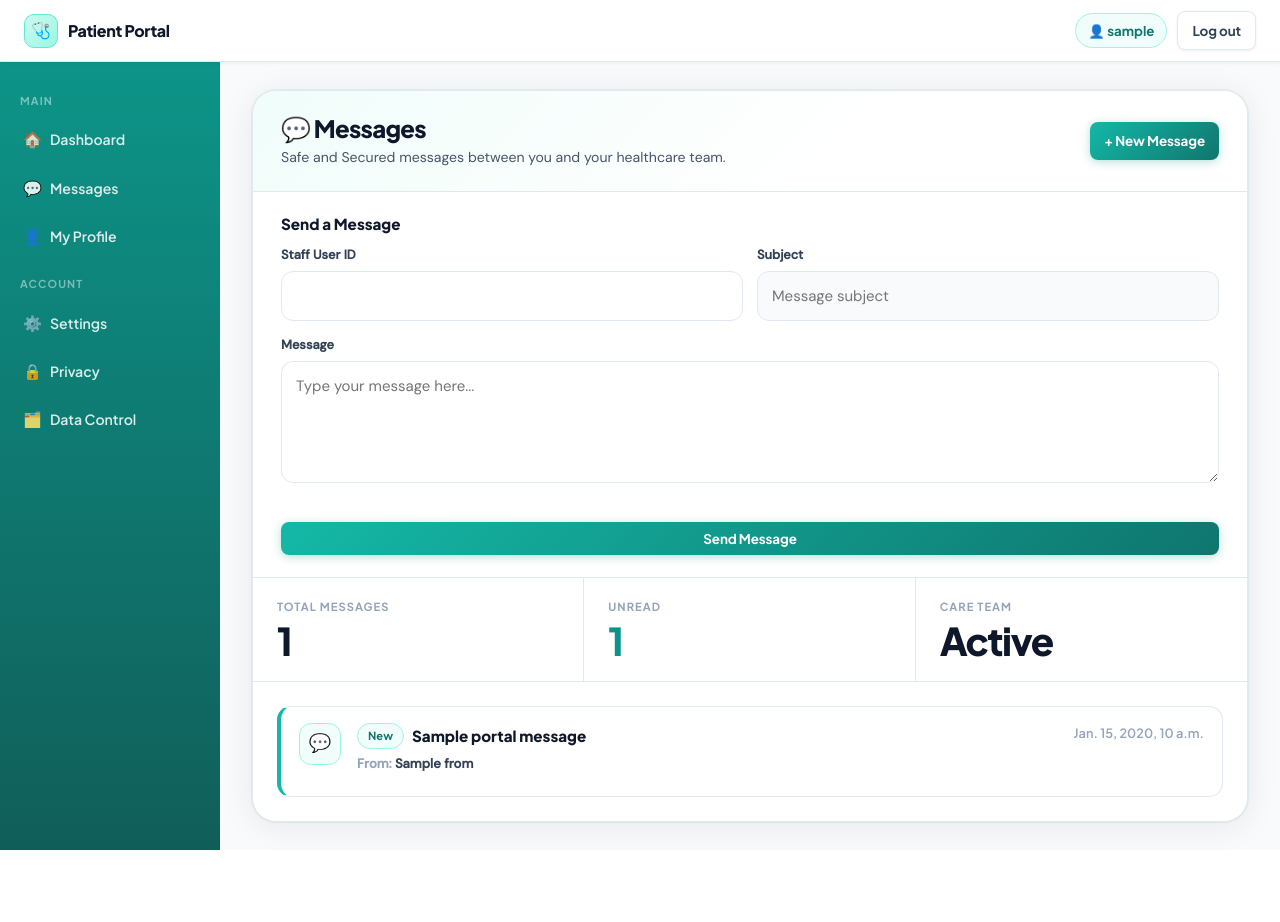
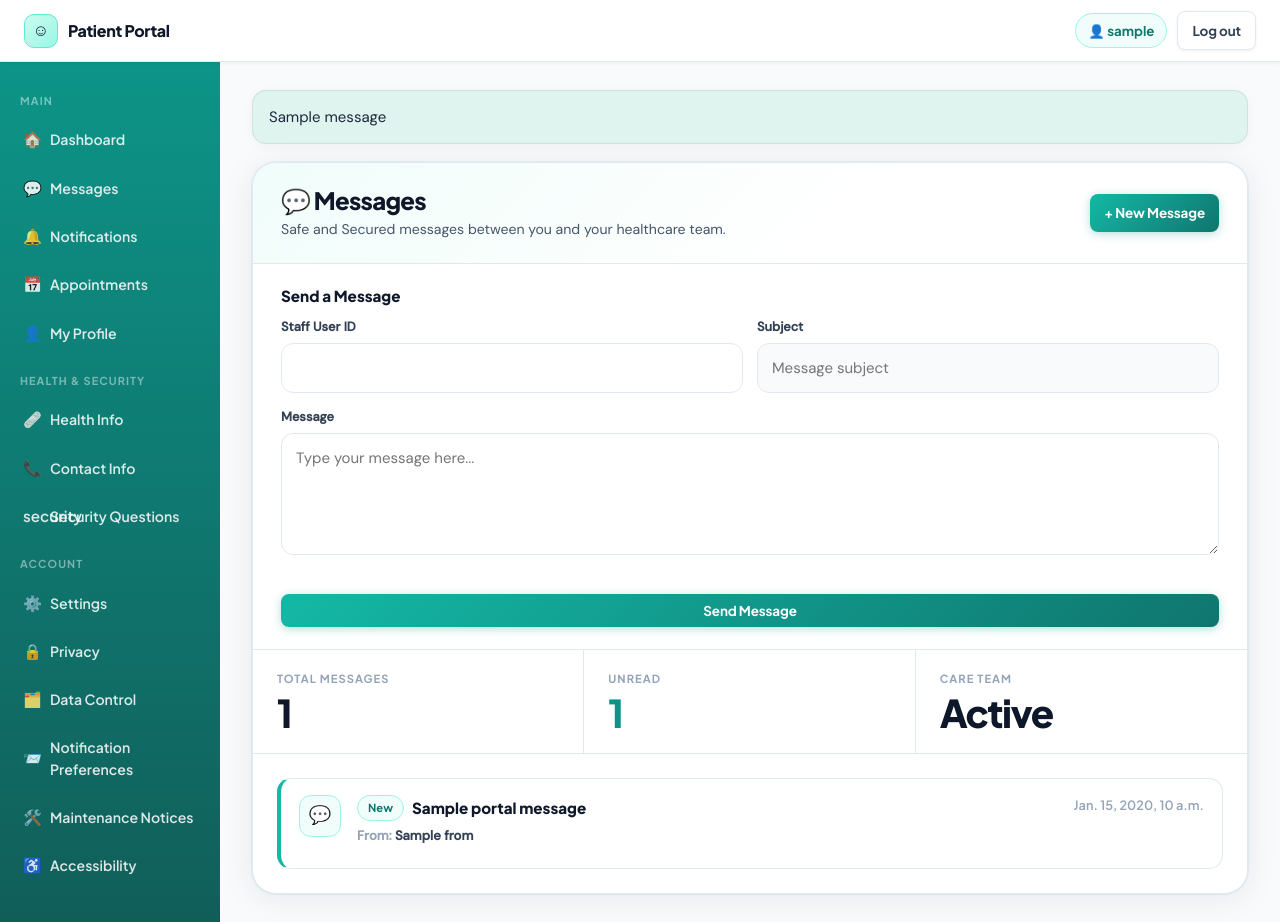
Before and after one commit to TheBobGottfriedFan/CS310_GROUP03, a Django app: template portal/templates/portal/messages.html in a window 1280 px wide. Before the commit the page ends 850 px from the top, so only its background shows below. Run offline with Django 4.2, Linux system fonts and the light colour scheme; the template is opened without the code that fills it: most values are stand-ins (such as "Sample title", 1, 10 or a date in 2020); one stand-in notice (Sample message) is shown; parts of the project's set-up code (start-up, migrations or seed data) failed here and were passed over.

Commit message:
Update base.html

```diff
--- a/portal/templates/portal/base.html
+++ b/portal/templates/portal/base.html
@@ -11,10 +11,9 @@
 </head>
 <body>
 <div class="app-shell">
-
   <header class="topbar">
     <div class="brand">
-      <div class="brand-icon">🩺</div>
+      <div class="brand-icon"> ☺ </div>
       <span class="brand-title">Patient Portal</span>
     </div>
     <div class="topbar-right">
@@ -22,7 +21,6 @@
       <a class="btn btn-secondary btn-sm" href="{% url 'portal:logout' %}">Log out</a>
     </div>
   </header>
-
   <div class="main">
     <nav class="sidebar">
       <span class="sidebar-section-label">Main</span>
@@ -32,8 +30,24 @@
       <a class="nav-link {% if request.path == '/messages/' %}active{% endif %}" href="{% url 'portal:messages' %}">
         <span class="nav-icon">💬</span> Messages
       </a>
+      <a class="nav-link {% if request.path == '/notifications/' %}active{% endif %}" href="{% url 'portal:notifications' %}">
+        <span class="nav-icon">🔔</span> Notifications
+      </a>
+      <a class="nav-link {% if request.path == '/appointments/filter/' %}active{% endif %}" href="{% url 'portal:appointments_filtered' %}">
+        <span class="nav-icon">📅</span> Appointments
+      </a>
       <a class="nav-link {% if request.path == '/profile/' %}active{% endif %}" href="{% url 'portal:profile' %}">
         <span class="nav-icon">👤</span> My Profile
+      </a>
+      <span class="sidebar-section-label">Health & Security</span>
+      <a class="nav-link {% if request.path == '/health-info/' %}active{% endif %}" href="{% url 'portal:health_info' %}">
+        <span class="nav-icon">🩹</span> Health Info
+      </a>
+      <a class="nav-link {% if request.path == '/contact-info/' %}active{% endif %}" href="{% url 'portal:contact_info' %}">
+        <span class="nav-icon">📞</span> Contact Info
+      </a>
+      <a class="nav-link {% if request.path == '/security-questions/' %}active{% endif %}" href="{% url 'portal:security_questions' %}">
+        <span class="nav-icon">security</span> Security Questions
       </a>
       <span class="sidebar-section-label">Account</span>
       <a class="nav-link {% if request.path == '/settings/' %}active{% endif %}" href="{% url 'portal:settings' %}">
@@ -45,13 +59,30 @@
       <a class="nav-link {% if request.path == '/data-control/' %}active{% endif %}" href="{% url 'portal:data_control' %}">
         <span class="nav-icon">🗂️</span> Data Control
       </a>
+      <a class="nav-link {% if request.path == '/notification-preferences/' %}active{% endif %}" href="{% url 'portal:notification_preferences' %}">
+        <span class="nav-icon">📨</span> Notification Preferences
+      </a>
+      <a class="nav-link {% if request.path == '/maintenance-notices/' %}active{% endif %}" href="{% url 'portal:maintenance_notices' %}">
+        <span class="nav-icon">🛠️</span> Maintenance Notices
+      </a>
+      <a class="nav-link {% if request.path == '/accessibility/' %}active{% endif %}" href="{% url 'portal:accessibility' %}">
+        <span class="nav-icon">♿</span> Accessibility
+      </a>
     </nav>
 
     <main class="content">
+      {% if messages %}
+        <div style="display:flex; flex-direction:column; gap:10px; margin-bottom:18px;">
+          {% for message in messages %}
+            <div style="padding:14px 16px; border-radius:14px; border:1px solid rgba(15,23,42,0.08); background:{% if message.tags == 'success' %}rgba(16,185,129,0.10){% elif message.tags == 'error' %}rgba(239,68,68,0.10){% elif message.tags == 'warning' %}rgba(245,158,11,0.12){% else %}white{% endif %}; color:var(--gray-800); box-shadow:0 2px 12px rgba(15,23,42,0.04);">
+              {{ message }}
+            </div>
+          {% endfor %}
+        </div>
+      {% endif %}
       {% block content %}{% endblock %}
     </main>
   </div>
-
 </div>
 </body>
 </html>
```
